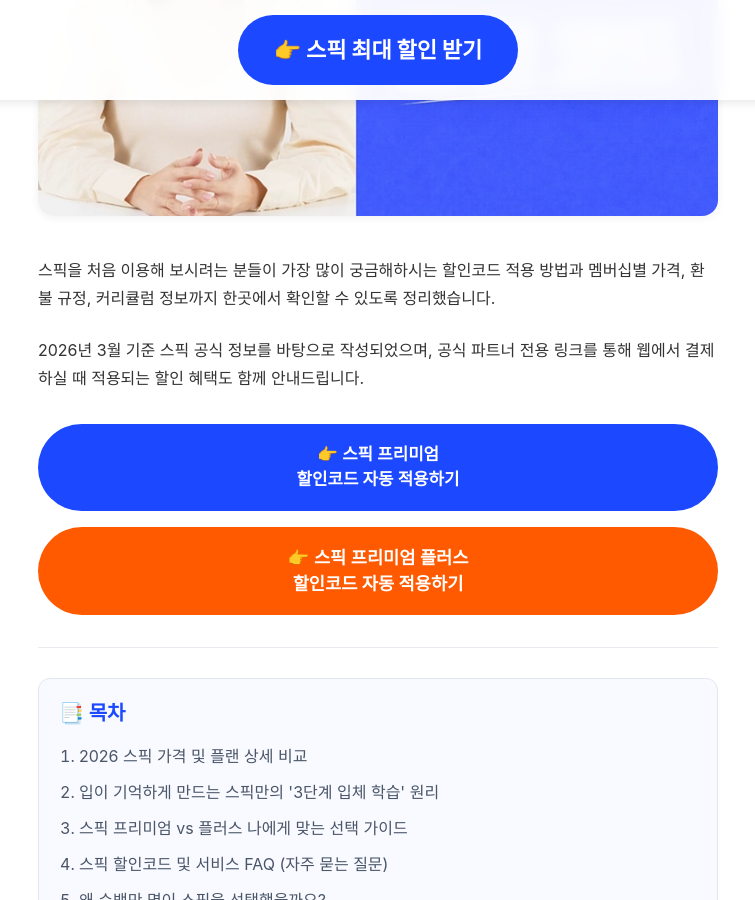
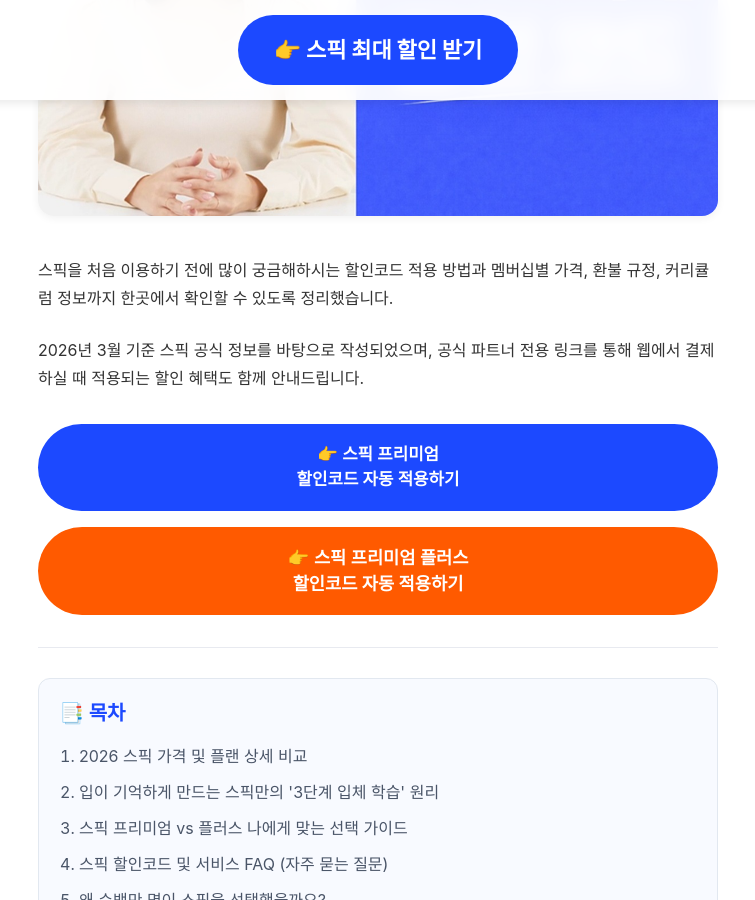
Before and after one commit to kjsjdw/speak_event_page, a Jekyll site: the page built from content/main-page-content.md, in a window 1280 px wide and 900 px high, scrolled down 415 px. Shown: the whole window, without its empty margins (262-1017 px from the left). Built offline with Jekyll 4.4.1, drawn with Linux system fonts in a browser that asks for light colours; some web fonts are replaced.

Commit message:
Update 01-intro.md

```diff
--- a/content/sections/01-intro.md
+++ b/content/sections/01-intro.md
@@ -9,7 +9,7 @@
   />
 </div>
 
-<p>스픽을 처음 이용해 보시려는 분들이 가장 많이 궁금해하시는 할인코드 적용 방법과 멤버십별 가격, 환불 규정, 커리큘럼 정보까지 한곳에서 확인할 수 있도록 정리했습니다.</p>
+<p>스픽을 처음 이용하기 전에 많이 궁금해하시는 할인코드 적용 방법과 멤버십별 가격, 환불 규정, 커리큘럼 정보까지 한곳에서 확인할 수 있도록 정리했습니다.</p>
 
 <p>2026년 3월 기준 스픽 공식 정보를 바탕으로 작성되었으며, 공식 파트너 전용 링크를 통해 웹에서 결제하실 때 적용되는 할인 혜택도 함께 안내드립니다.</p>
 
```
